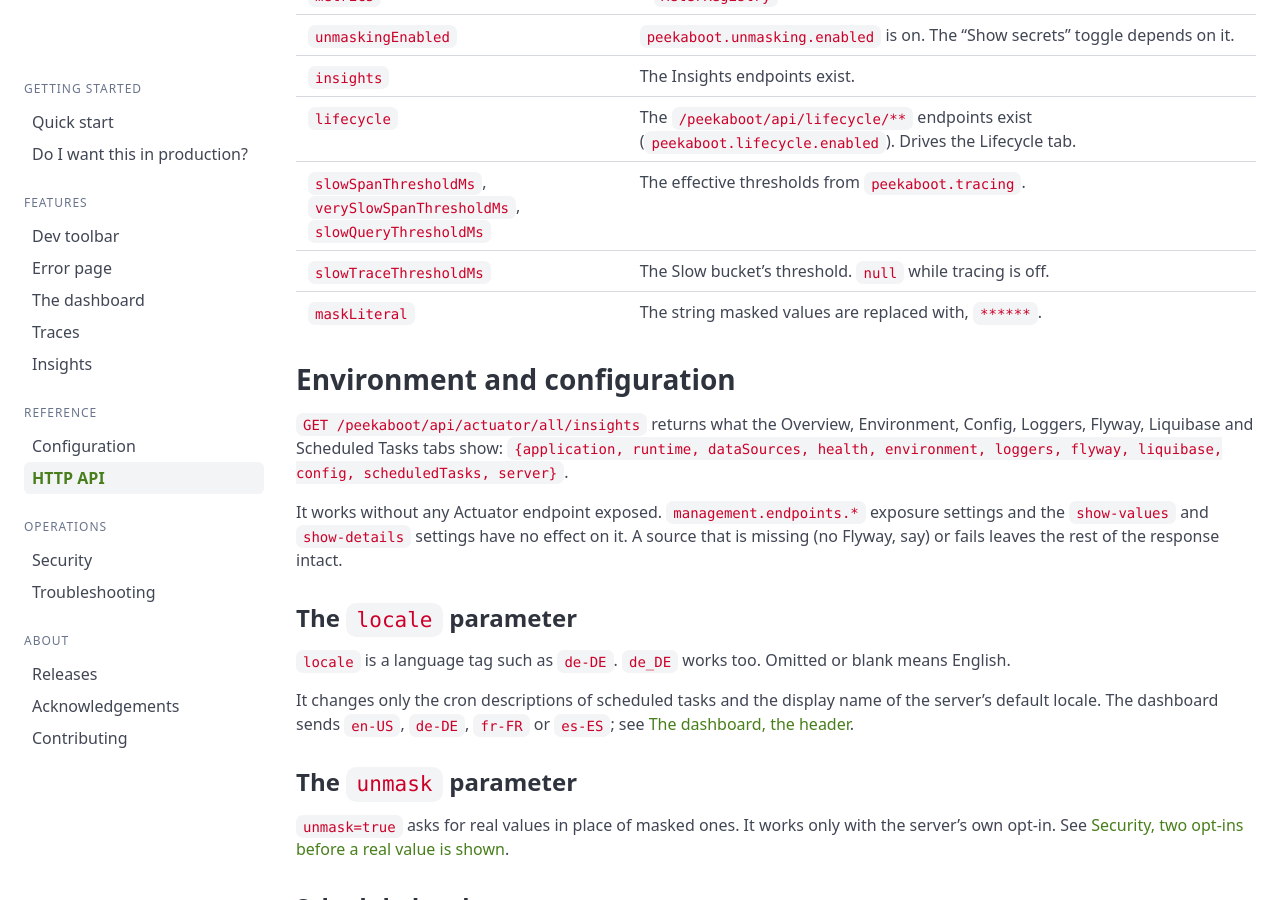
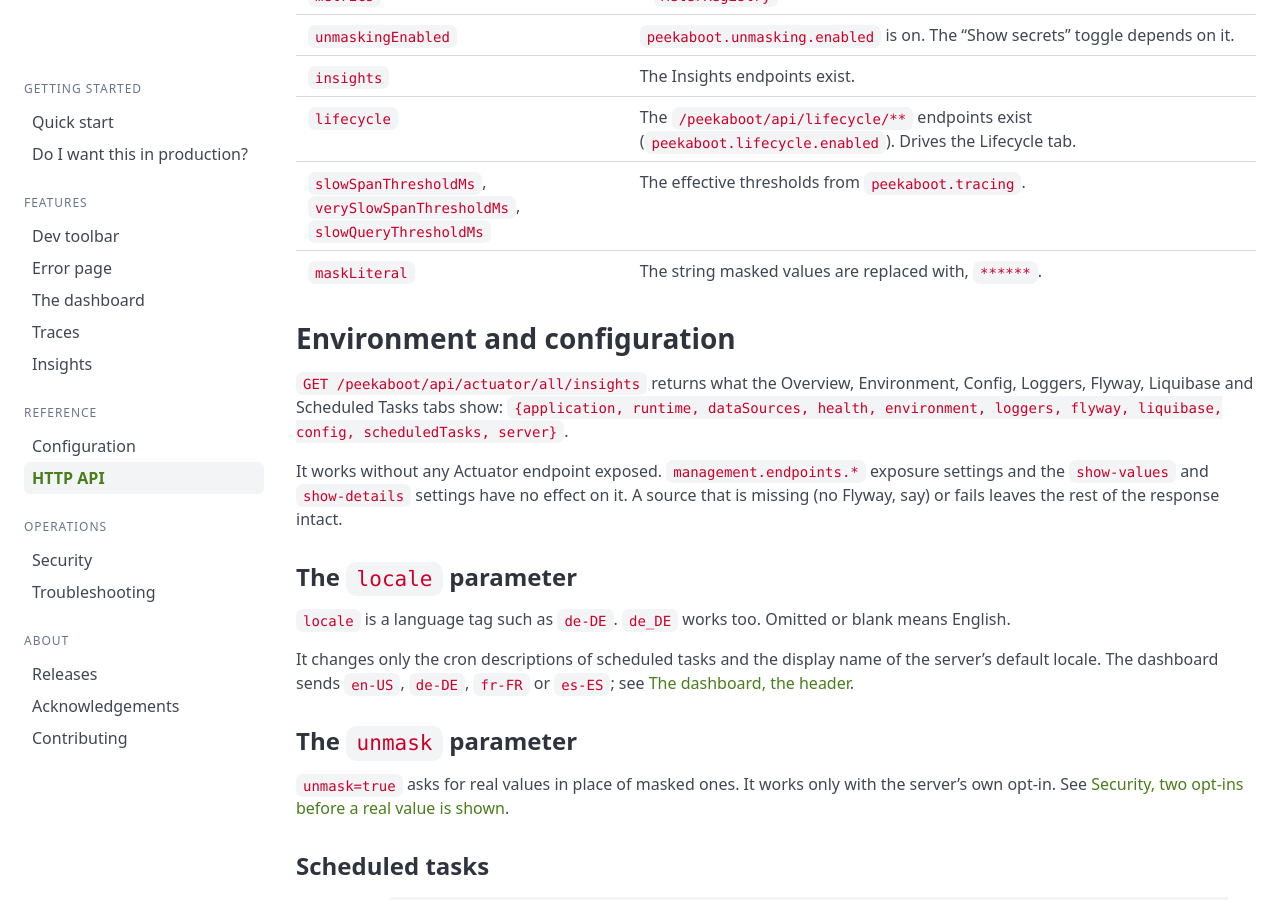
Before and after one commit to peekaboot-org/peekaboot-org.github.io, a Jekyll site: the page built from docs/api.md, in a window 1280 px wide and 900 px high, scrolled down 1625 px. Built offline with Jekyll 4.4.1, drawn with Linux system fonts in a browser that asks for light colours.

Commit message:
docs: drop slowTraceThresholdMs from features

```diff
--- a/docs/api.md
+++ b/docs/api.md
@@ -60,7 +60,6 @@ it uses. The dashboard shows or hides its tabs from it.
 | `insights` | The Insights endpoints exist. |
 | `lifecycle` | The `/peekaboot/api/lifecycle/**` endpoints exist (`peekaboot.lifecycle.enabled`). Drives the Lifecycle tab. |
 | `slowSpanThresholdMs`, `verySlowSpanThresholdMs`, `slowQueryThresholdMs` | The effective thresholds from [`peekaboot.tracing`]({{ '/docs/configuration/' | relative_url }}#issue-thresholds). |
-| `slowTraceThresholdMs` | The Slow bucket's threshold. `null` while tracing is off. |
 | `maskLiteral` | The string masked values are replaced with, `******`. |
 
 ## Environment and configuration {#what-insights-adds}
```
